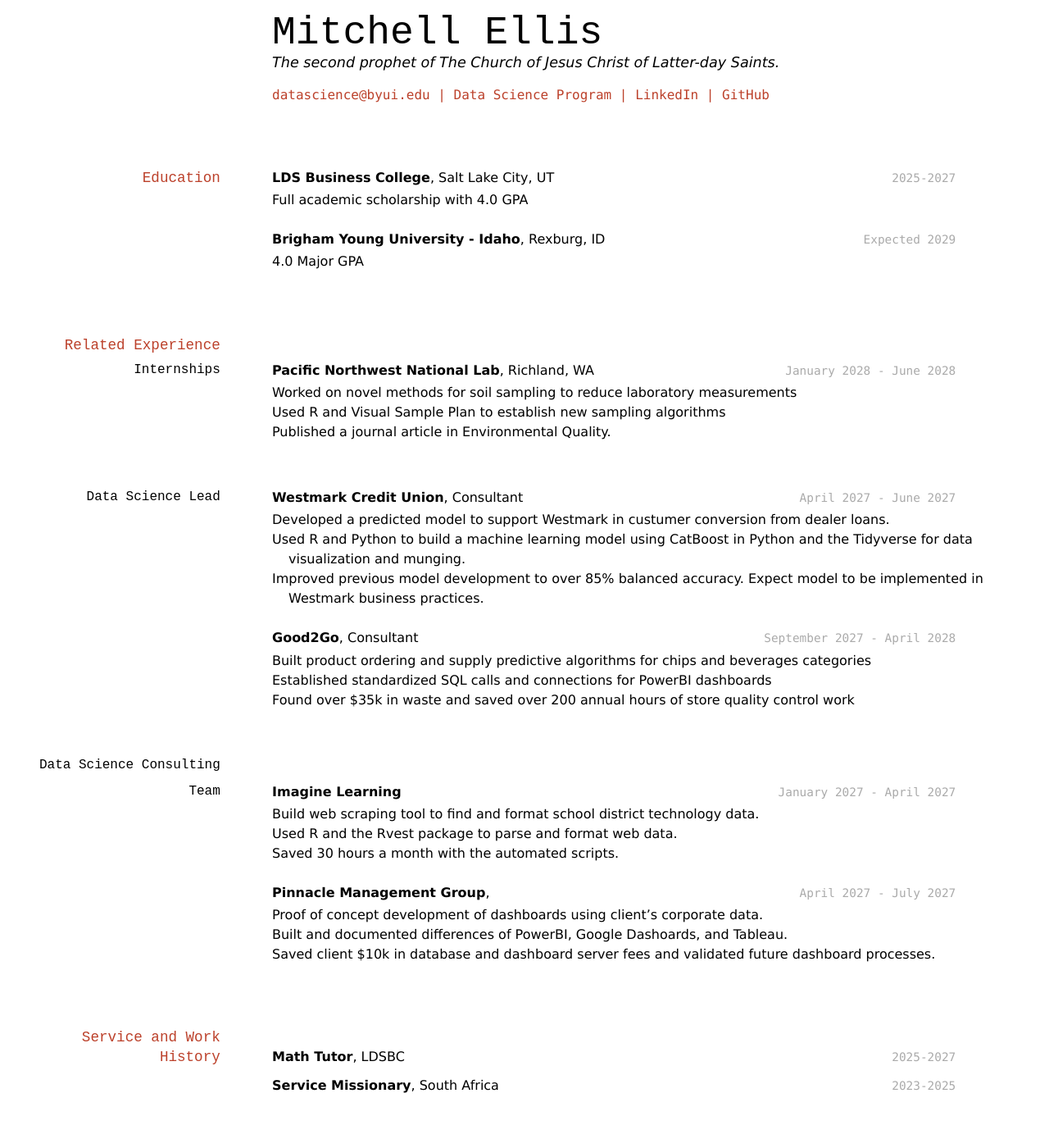
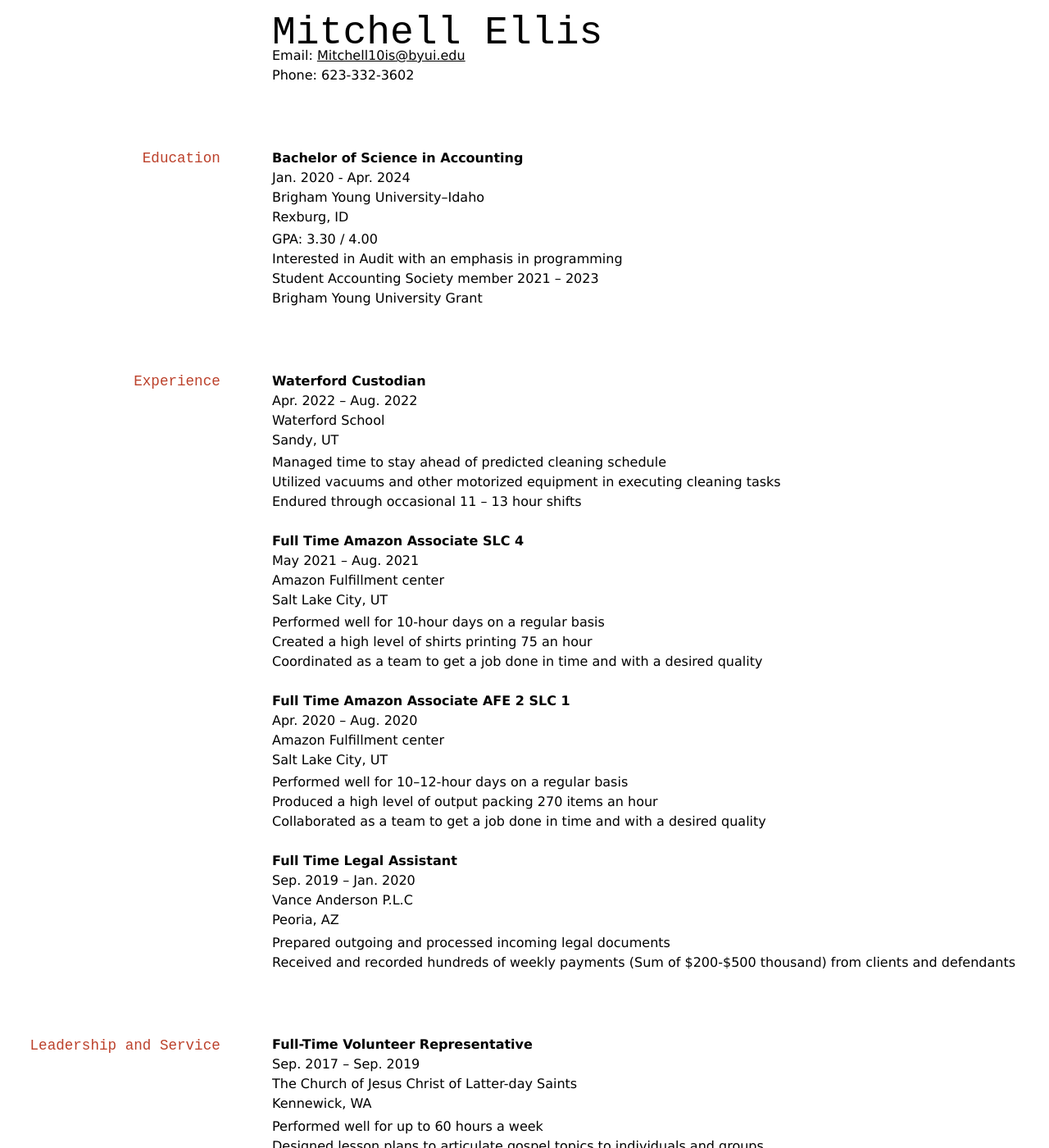
Before and after one commit to ELLISBYUI/ELLIS_RESUME, a Jekyll site: the page built from docs/index.md, in a window 1280 px wide and 1400 px high. Shown: the whole window at 82% size. Built offline with Jekyll 4.4.1, drawn with Linux system fonts in a browser that asks for light colours; some of the changed text lies outside the part shown.

Commit message:
Import resume

```diff
--- a/docs/index.md
+++ b/docs/index.md
@@ -1,87 +1,75 @@
 ---
 layout: cv
-title: Brigham Young's Resume
+title: Mitchell Ellis' Resume
 ---
+
 # Mitchell Ellis
-The second prophet of The Church of Jesus Christ of Latter-day Saints.
 
-<div id="webaddress">
-<a href="datascience@byui.edu">datascience@byui.edu</a>
-| <a href="https://byuidatascience.github.io/development.html">Data Science Program</a>
-| <a href="https://www.linkedin.com/groups/13537407/">LinkedIn</a>
-| <a href="https://github.com/byuids-resumes">GitHub</a>
-</div>
-
-<!-- https://www.monique.tech/the-art-of-markdown -->
+- Email: [Mitchell10is@byui.edu](mailto:Mitchell10is@byui.edu)
+- Phone: 623-332-3602
 
 ## Education
 
-`2025-2027`
-__LDS Business College__, Salt Lake City, UT
+**Bachelor of Science in Accounting**
+Jan. 2020 - Apr. 2024
+Brigham Young University–Idaho
+Rexburg, ID
 
-- Full academic scholarship with 4.0 GPA
+- GPA: 3.30 / 4.00
+- Interested in Audit with an emphasis in programming
+- Student Accounting Society member 2021 – 2023
+- Brigham Young University Grant
 
-`Expected 2029`
-__Brigham Young University - Idaho__, Rexburg, ID
+## Experience
 
-- 4.0 Major GPA
+**Waterford Custodian**
+Apr. 2022 – Aug. 2022
+Waterford School
+Sandy, UT
 
+- Managed time to stay ahead of predicted cleaning schedule
+- Utilized vacuums and other motorized equipment in executing cleaning tasks
+- Endured through occasional 11 – 13 hour shifts
 
-## Related Experience
+**Full Time Amazon Associate SLC 4**
+May 2021 – Aug. 2021
+Amazon Fulfillment center
+Salt Lake City, UT
 
-### Internships
+- Performed well for 10-hour days on a regular basis
+- Created a high level of shirts printing 75 an hour
+- Coordinated as a team to get a job done in time and with a desired quality
 
-`January 2028 - June 2028`
-__Pacific Northwest National Lab__, Richland, WA
+**Full Time Amazon Associate AFE 2 SLC 1**
+Apr. 2020 – Aug. 2020
+Amazon Fulfillment center
+Salt Lake City, UT
 
-- Worked on novel methods for soil sampling to reduce laboratory measurements
-- Used R and Visual Sample Plan to establish new sampling algorithms
-- Published a journal article in Environmental Quality.
+- Performed well for 10–12-hour days on a regular basis
+- Produced a high level of output packing 270 items an hour
+- Collaborated as a team to get a job done in time and with a desired quality
 
-### Data Science Lead
+**Full Time Legal Assistant**
+Sep. 2019 – Jan. 2020
+Vance Anderson P.L.C
+Peoria, AZ
 
-`April 2027 - June 2027`
-__Westmark Credit Union__, Consultant
+- Prepared outgoing and processed incoming legal documents
+- Received and recorded hundreds of weekly payments (Sum of $200-$500 thousand) from clients and defendants
 
-- Developed a predicted model to support Westmark in custumer conversion from dealer loans.
-- Used R and Python to build a machine learning model using CatBoost in Python and the Tidyverse for data visualization and munging.
-- Improved previous model development to over 85% balanced accuracy. Expect model to be implemented in Westmark business practices.
+## Leadership and Service
 
-`September 2027 - April 2028`
-__Good2Go__, Consultant
+**Full-Time Volunteer Representative**
+Sep. 2017 – Sep. 2019
+The Church of Jesus Christ of Latter-day Saints
+Kennewick, WA
 
-- Built product ordering and supply predictive algorithms for chips and beverages categories
-- Established standardized SQL calls and connections for PowerBI dashboards
-- Found over $35k in waste and saved over 200 annual hours of store quality control work
+- Performed well for up to 60 hours a week
+- Designed lesson plans to articulate gospel topics to individuals and groups
+- Developed team member skills with a 24/7 partner
 
-### Data Science Consulting Team
+## Interests/Skills/Awards
 
-`January 2027 - April 2027`
-__Imagine Learning__
-
-- Build web scraping tool to find and format school district technology data.
-- Used R and the Rvest package to parse and format web data.
-- Saved 30 hours a month with the automated scripts.
-
-`April 2027 - July 2027`
-__Pinnacle Management Group__,
-
-- Proof of concept development of dashboards using client's corporate data.
-- Built and documented differences of PowerBI, Google Dashoards, and Tableau.
-- Saved client $10k in database and dashboard server fees and validated future dashboard processes.
-
-
-## Service and Work History
-
-`2025-2027`
-__Math Tutor__, LDSBC
-
-
-`2023-2025`
-__Service Missionary__, South Africa
-
-
-
-<!-- ### Footer
-
-Last updated: May 2013 -->
+- Awarded most productive at Amazon for fast learning
+- Love swimming and spending time with family
+- Skills: Excel(VBA), Word, PowerPoint, My SQL, Visual Studios(Python), Accses
```
